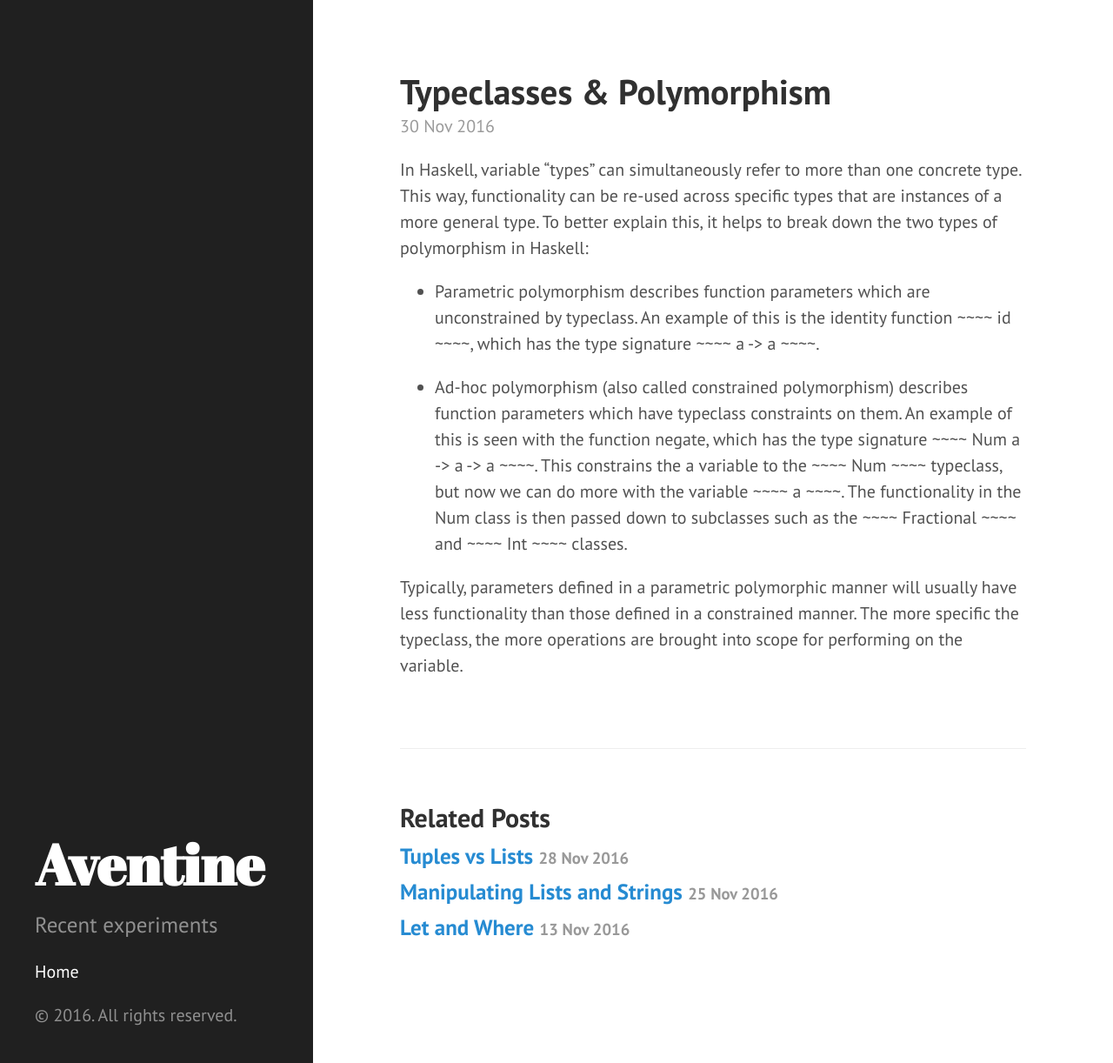
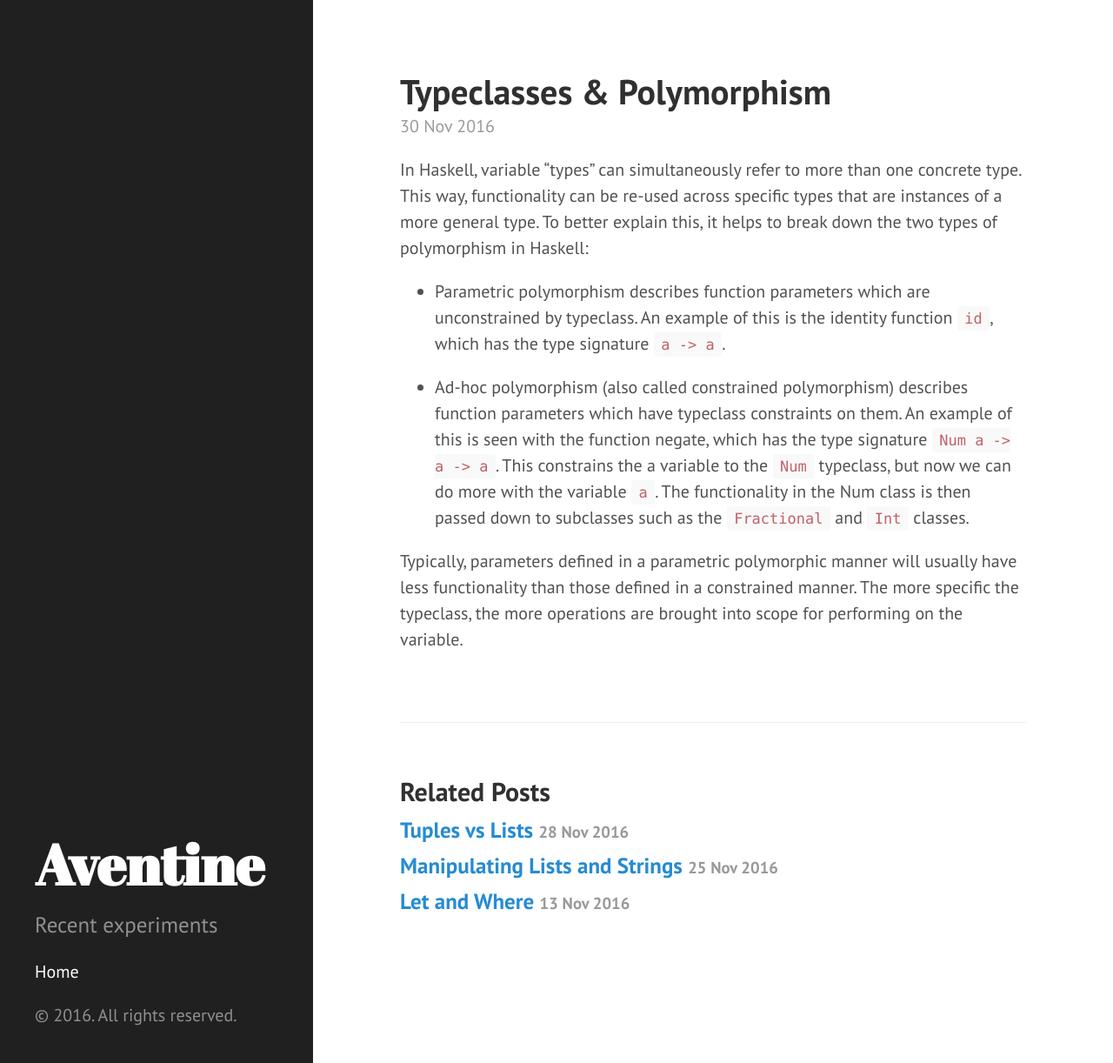
Before and after one commit to nmulani/nmulani.github.io, a Jekyll site: the page built from _posts/2016-11-30-typeclasses-polymorphism.markdown, in a window 1280 px wide and 1222 px high. Shown: the whole window at 87% size. Built offline with Jekyll 4.4.1, drawn with Linux system fonts in a browser that asks for light colours.

````diff
--- a/_posts/2016-11-30-typeclasses-polymorphism.markdown
+++ b/_posts/2016-11-30-typeclasses-polymorphism.markdown
@@ -5,8 +5,8 @@ layout: post
 ---
 In Haskell, variable “types” can simultaneously refer to more than one concrete type. This way, functionality can be re-used across specific types that are instances of a more general type. To better explain this, it helps to break down the two types of polymorphism in Haskell:
 
-* Parametric polymorphism describes function parameters which are unconstrained by typeclass. An example of this is the identity function ~~~~ id ~~~~, which has the type signature ~~~~ a -> a ~~~~.
+* Parametric polymorphism describes function parameters which are unconstrained by typeclass. An example of this is the identity function ``` id ```, which has the type signature ``` a -> a ```.
 
-* Ad-hoc polymorphism (also called constrained polymorphism) describes function parameters which have typeclass constraints on them. An example of this is seen with the function negate, which has the type signature ~~~~ Num a -> a -> a ~~~~. This constrains the a variable to the ~~~~ Num ~~~~ typeclass, but now we can do more with the variable ~~~~ a ~~~~. The functionality in the Num class is then passed down to subclasses such as the ~~~~ Fractional ~~~~ and ~~~~ Int ~~~~ classes.
+* Ad-hoc polymorphism (also called constrained polymorphism) describes function parameters which have typeclass constraints on them. An example of this is seen with the function negate, which has the type signature ``` Num a -> a -> a ```. This constrains the a variable to the ``` Num ``` typeclass, but now we can do more with the variable ``` a ```. The functionality in the Num class is then passed down to subclasses such as the ``` Fractional ``` and ``` Int ``` classes.
 
 Typically, parameters defined in a parametric polymorphic manner will usually have less functionality than those defined in a constrained manner. The more specific the typeclass, the more operations are brought into scope for performing on the variable.
````
